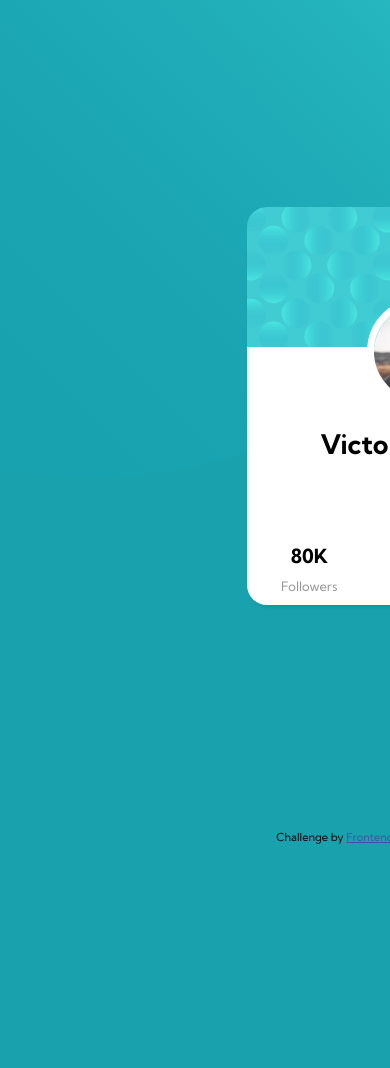
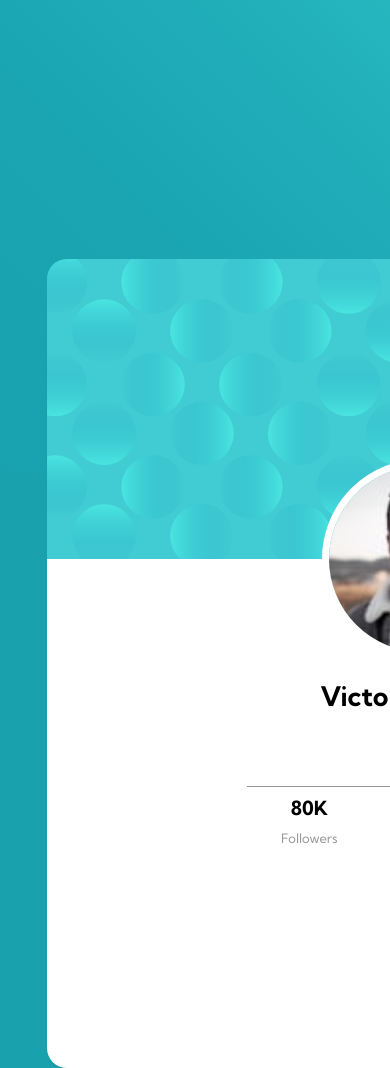
Before and after one commit to FelipeFerreiraSS/Profile-card-component, a plain HTML site: page index.html in a window 390 px wide. Shown: the top 1068 px of the page. Before the commit the page ends 844 px from the top, so only its background shows below. Drawn offline with Linux system fonts and the light colour scheme.

Commit message:
Update style.css

```diff
--- a/style.css
+++ b/style.css
@@ -110,3 +110,24 @@ section > img {
   background: var(--DarkGray);
   margin-bottom: 10px;
 }
+
+@media (max-width: 768px) {
+  body {
+    height: 1370px;
+  }
+
+  section {
+    width: 750px;
+    height: 780px;
+  }
+
+  section > img {
+    width: 750px;
+    margin-top: -251px;
+  }
+
+  .profile > img {
+    width: 200px;
+    margin-top: -100px;
+  }
+}
```
